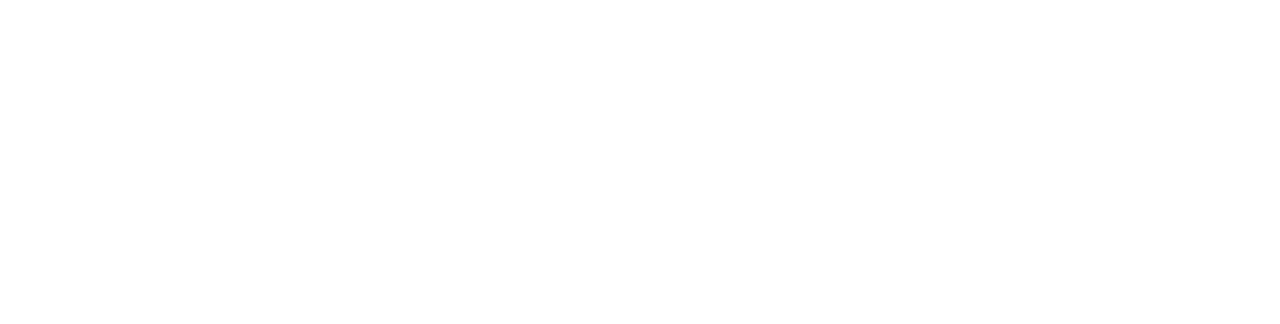
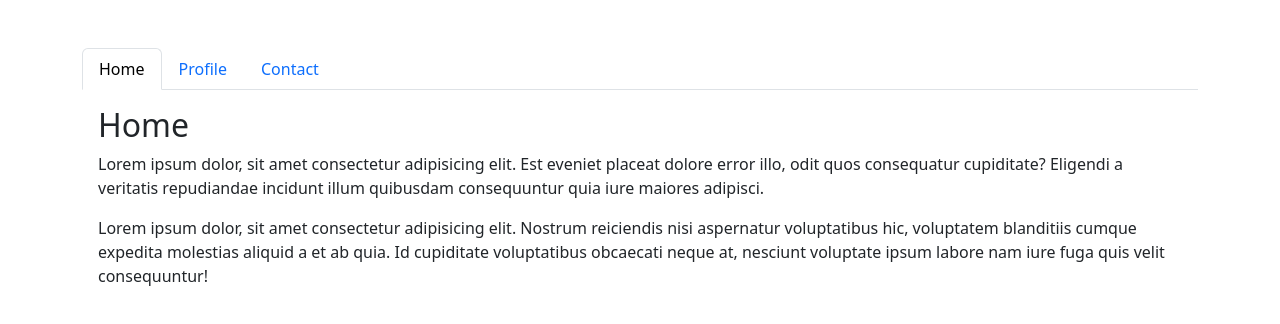
Before and after one commit to vikranthchinnam/bootstrap-learning, a website: page tabs.html in a window 1280 px wide. Drawn offline with nearby package versions, Linux system fonts and the light colour scheme.

Commit message:
tabs in bootstrap

```diff
--- a/tabs.html
+++ b/tabs.html
@@ -7,7 +7,40 @@
     <title>Net Ninja Pro - the Book</title>
 </head>
 <body>
+    <!-- tabs -->
+    <div class="container my-5">
+        <nav>
+            <div class="nav nav-tabs" id="nav-tab" role="tablist">
 
+                <button class="nav-link active" id="nav-home-tab" data-bs-toggle="tab" data-bs-target="#nav-home" type="button" role="tab" aria-controls="nav-home" aria-selected="true">Home</button>
+
+                <button class="nav-link" id="nav-profile-tab" data-bs-toggle="tab" data-bs-target="#nav-profile" type="button" role="tab" aria-controls="nav-profile" aria-selected="false">Profile</button>
+
+                <button class="nav-link" id="nav-contact-tab" data-bs-toggle="tab" data-bs-target="#nav-contact" type="button" role="tab" aria-controls="nav-contact" aria-selected="false">Contact</button>
+            </div>
+        </nav>
+
+        <div class="tab-content" id="nav-tabContent">
+
+            <div class="tab-pane fade show active p-3" id="nav-home" role="tabpanel" aria-labelledby="nav-home-tab">
+                <h2>Home</h2>
+                <p>Lorem ipsum dolor, sit amet consectetur adipisicing elit. Est eveniet placeat dolore error illo, odit quos consequatur cupiditate? Eligendi a veritatis repudiandae incidunt illum quibusdam consequuntur quia iure maiores adipisci.</p>
+                <p>Lorem ipsum dolor, sit amet consectetur adipisicing elit. Nostrum reiciendis nisi aspernatur voluptatibus hic, voluptatem blanditiis cumque expedita molestias aliquid a et ab quia. Id cupiditate voluptatibus obcaecati neque at, nesciunt voluptate ipsum labore nam iure fuga quis velit consequuntur!</p>
+            </div>
+
+            <div class="tab-pane fade p-3" id="nav-profile" role="tabpanel" aria-labelledby="nav-profile-tab">
+                <h2>Profile</h2>
+                <p>Lorem ipsum dolor, sit amet consectetur adipisicing elit. Est eveniet placeat dolore error illo, odit quos consequatur cupiditate? Eligendi a veritatis repudiandae incidunt illum quibusdam consequuntur quia iure maiores adipisci.</p>
+                <p>Lorem ipsum dolor, sit amet consectetur adipisicing elit. Nostrum reiciendis nisi aspernatur voluptatibus hic, voluptatem blanditiis cumque expedita molestias aliquid a et ab quia. Id cupiditate voluptatibus obcaecati neque at, nesciunt voluptate ipsum labore nam iure fuga quis velit consequuntur!</p>
+            </div>
+
+            <div class="tab-pane fade p-3" id="nav-contact" role="tabpanel" aria-labelledby="nav-contact-tab">
+                <h2>Contact</h2>
+                <p>Lorem ipsum dolor, sit amet consectetur adipisicing elit. Est eveniet placeat dolore error illo, odit quos consequatur cupiditate? Eligendi a veritatis repudiandae incidunt illum quibusdam consequuntur quia iure maiores adipisci.</p>
+                <p>Lorem ipsum dolor, sit amet consectetur adipisicing elit. Nostrum reiciendis nisi aspernatur voluptatibus hic, voluptatem blanditiis cumque expedita molestias aliquid a et ab quia. Id cupiditate voluptatibus obcaecati neque at, nesciunt voluptate ipsum labore nam iure fuga quis velit consequuntur!</p>
+            </div>
+        </div>
+    </div>
     <script src="https://cdn.jsdelivr.net/npm/bootstrap@5.3.3/dist/js/bootstrap.bundle.min.js" integrity="sha384-YvpcrYf0tY3lHB60NNkmXc5s9fDVZLESaAA55NDzOxhy9GkcIdslK1eN7N6jIeHz" crossorigin="anonymous"></script>
 </body>
 </html>
```
